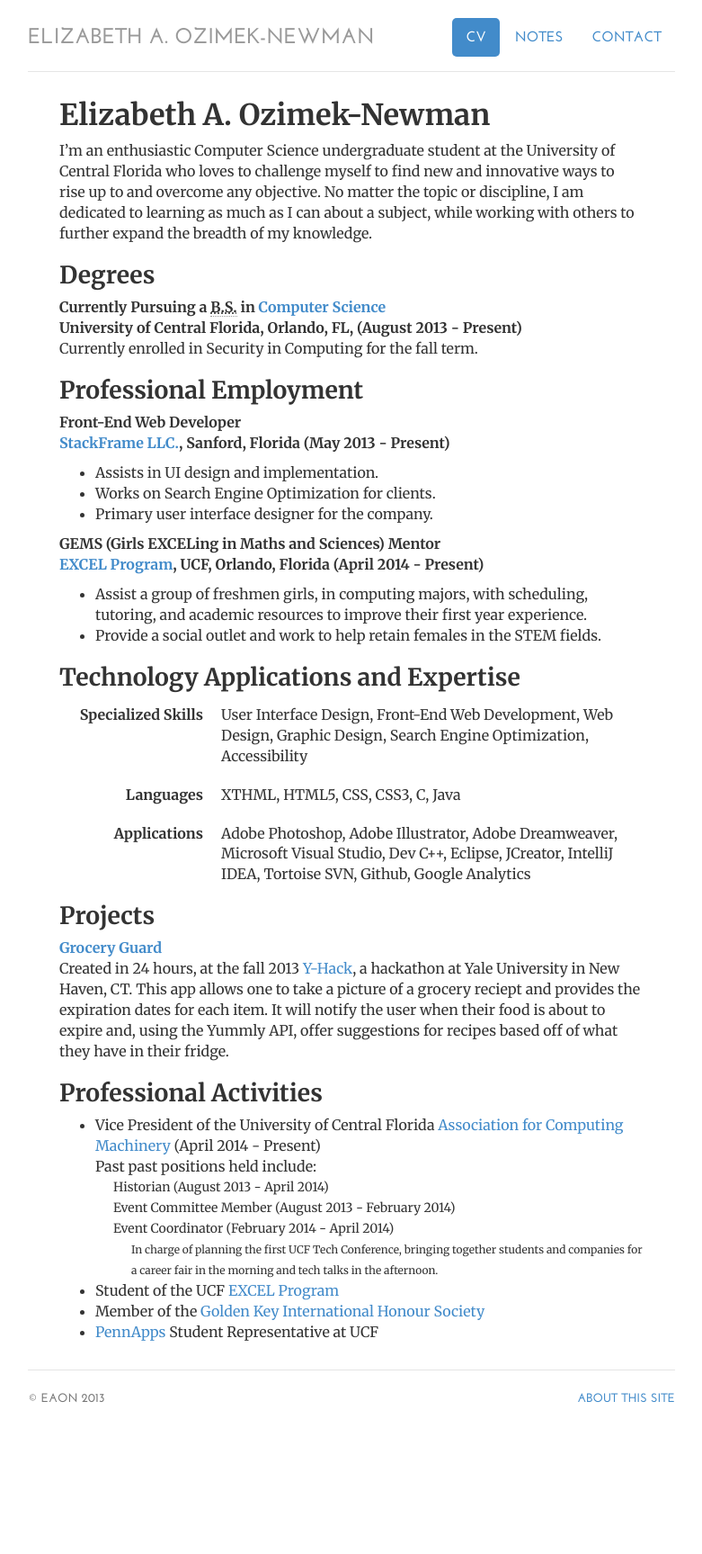
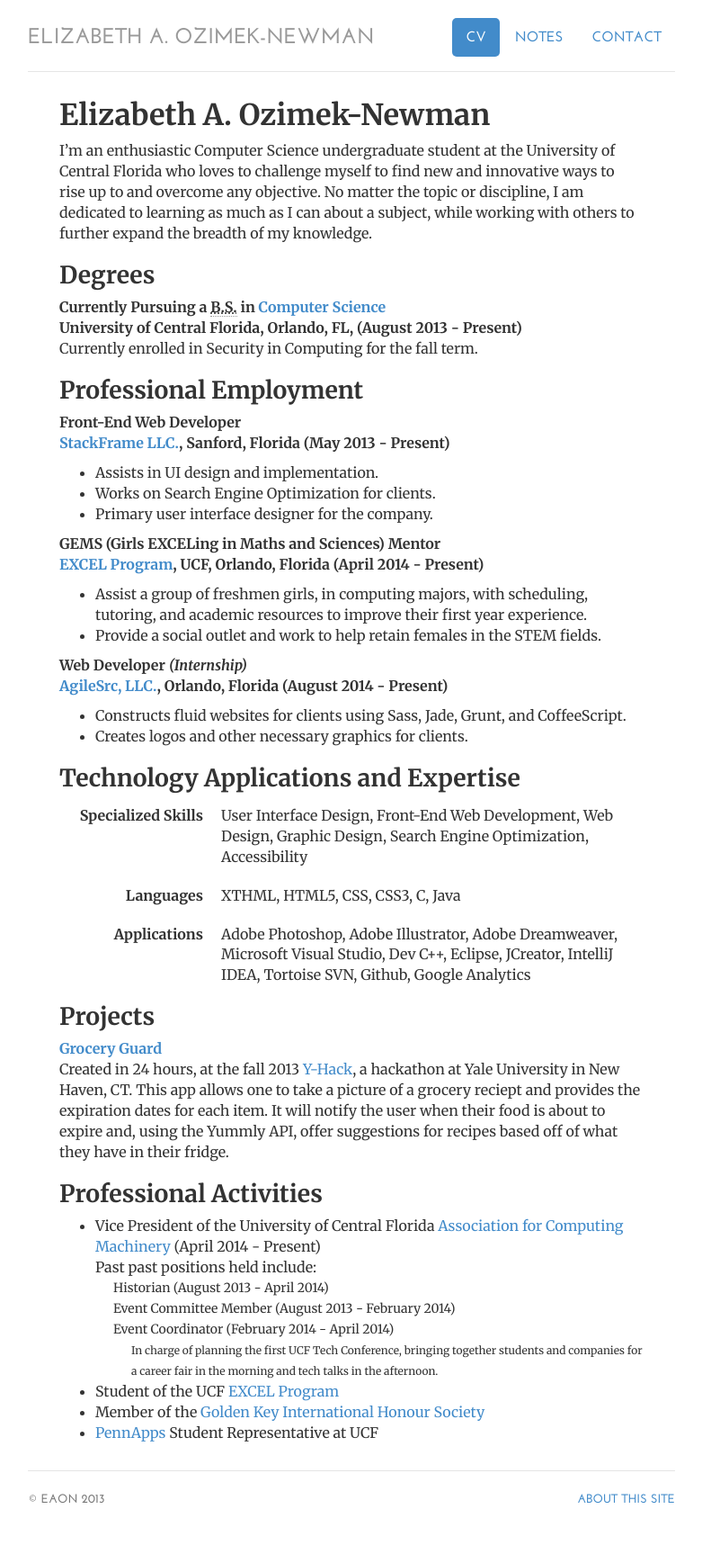
Before and after one commit to vitamessor/vitamessor.github.io, a Jekyll site: the page built from cv/index.html, in a window 1280 px wide. Shown: the whole page at 90% size, without its empty margins (249-1030 px from the left). Built offline with Jekyll 4.4.1, drawn with Linux system fonts in a browser that asks for light colours; before the commit the page ends 1615 px from its top, so only the background shows below that.

Commit message:
Added Internship

```diff
--- a/cv/index.html
+++ b/cv/index.html
@@ -29,6 +29,11 @@ contact: passive
 				<ul>
 					<li>Assist a group of freshmen girls, in computing majors, with scheduling, tutoring, and academic resources to improve their first year experience. </li>
 					<li>Provide a social outlet and work to help retain females in the STEM fields.</li>
+				</ul>
+				<p><strong>Web Developer <em>(Internship)</em><br /><a href="http://gems.excel.ucf.edu/" target="_blank">AgileSrc, LLC.</a>, Orlando, Florida (August 2014 - Present)</strong></p>
+				<ul>
+					<li>Constructs fluid websites for clients using Sass, Jade, Grunt, and CoffeeScript.</li>
+					<li>Creates logos and other necessary graphics for clients.</li>
 				</ul>
 
 
```
